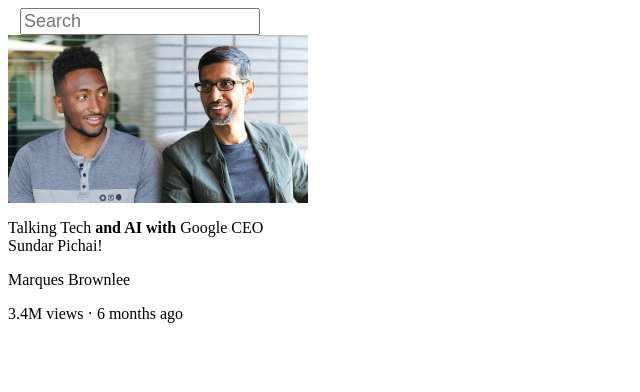
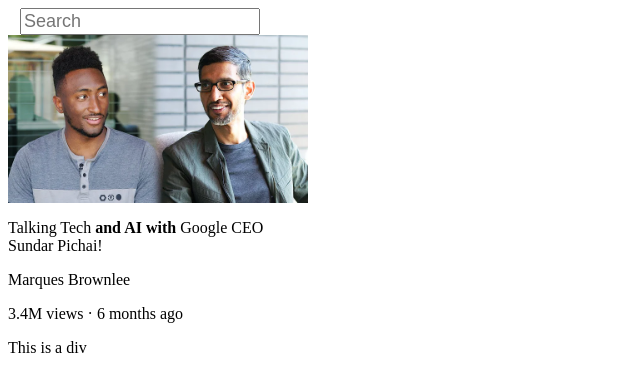
Before and after one commit to Sarah-Ather1/Youtube-Clone, a plain HTML site: page Final-Project/youtube.html in a window 1280 px wide. Shown: the full height of the page, 0-640 px from the left. Drawn offline with Linux system fonts and the light colour scheme.

Commit message:
The Div-Element

```diff
--- a/Final-Project/youtube.html
+++ b/Final-Project/youtube.html
@@ -16,6 +16,9 @@
                 width: 300px;
 
             }
+            .div-example {
+                display: inline-block;
+            }
 
 
         </style>
@@ -33,5 +36,8 @@
         <p class="video-stats">
             3.4M views &#183; 6 months ago
         </p>
+        <div class="div-example">
+            This is a div
+        </div>
     </body>
 </html>
```
